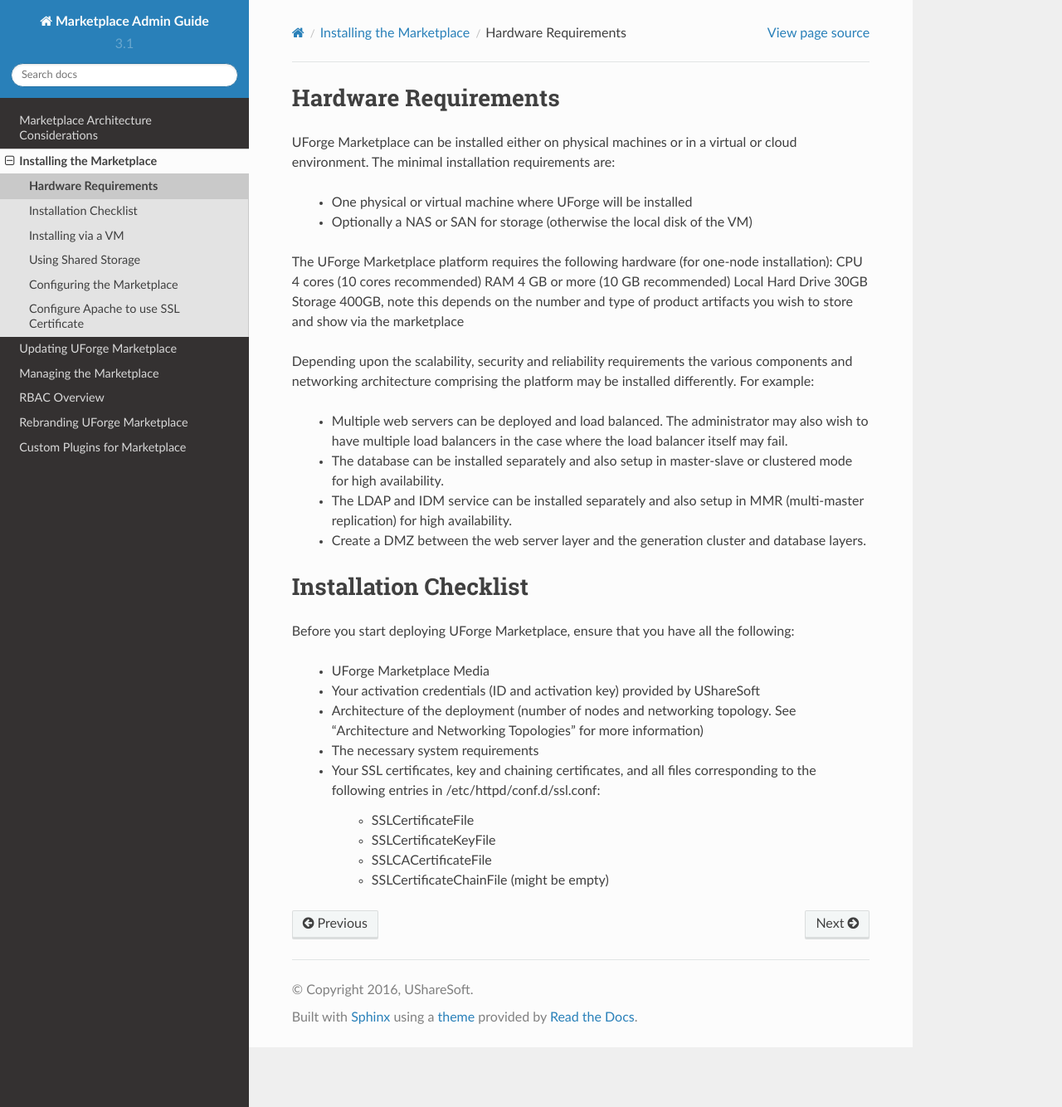
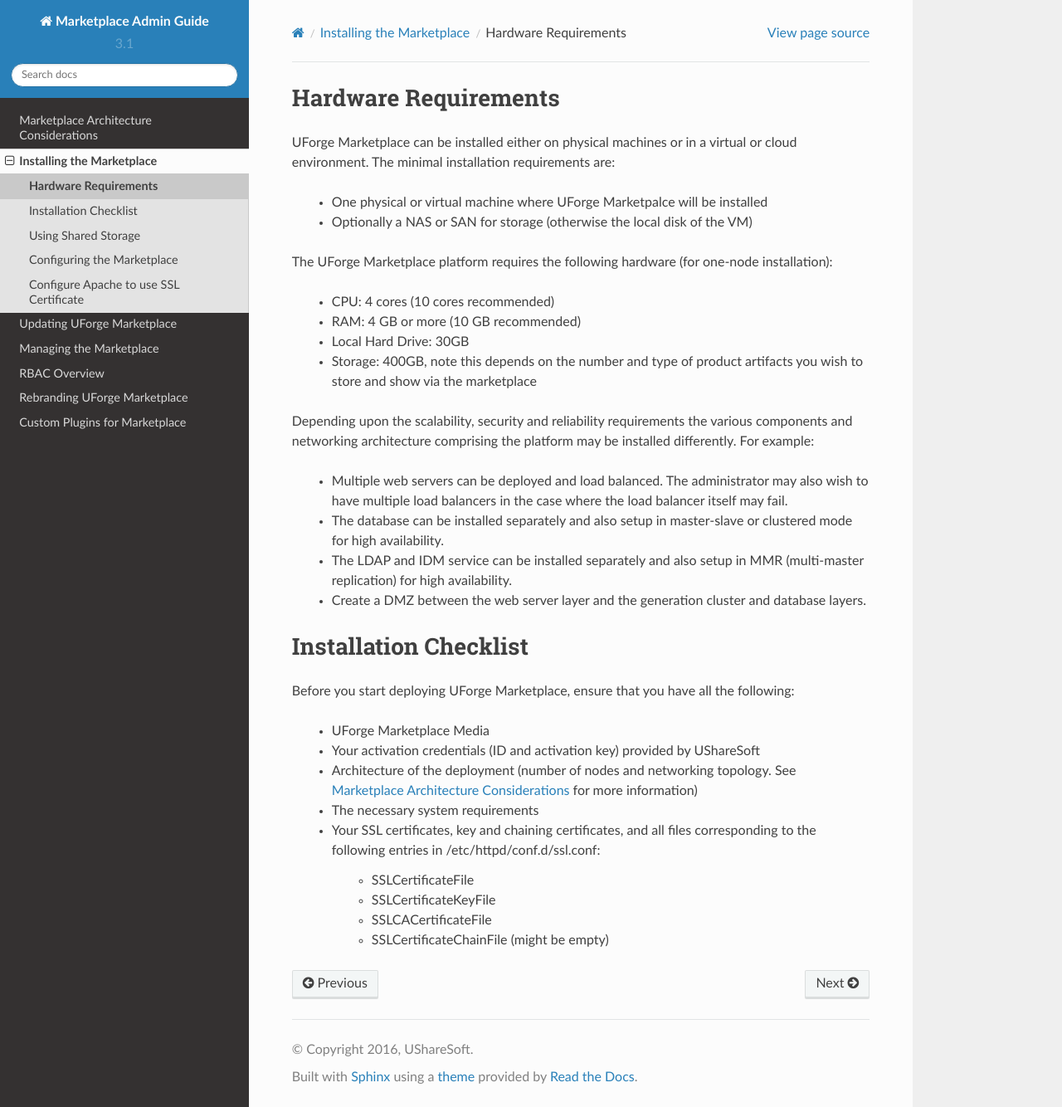
Before and after one commit to usharesoft/marketplace-docs, a Sphinx documentation site: the page built from admin/en/source/pages/install/requirements.rst, in a window 1280 px wide and 1334 px high. Shown: the whole window at 83% size. Built offline with Sphinx 7.4.7 and the Read the Docs theme 2.0.0, drawn with Linux system fonts in a browser that asks for light colours.

Commit message:
modify install following info from Thomas, rm VM install

```diff
--- a/admin/en/source/pages/install/requirements.rst
+++ b/admin/en/source/pages/install/requirements.rst
@@ -7,18 +7,15 @@
 
 UForge Marketplace can be installed either on physical machines or in a virtual or cloud environment.  The minimal installation requirements are:
 
-	* One physical or virtual machine where UForge will be installed
+	* One physical or virtual machine where UForge Marketpalce will be installed
 	* Optionally a NAS or SAN for storage (otherwise the local disk of the VM)
 
 The UForge Marketplace platform requires the following hardware (for one-node installation):
-CPU
-4 cores (10 cores recommended)
-RAM
-4 GB or more  (10 GB recommended)
-Local Hard Drive
-30GB
-Storage
-400GB, note this depends on the number and type of product artifacts you wish to store and show via the marketplace
+
+	* CPU: 4 cores (10 cores recommended)
+	* RAM: 4 GB or more  (10 GB recommended)
+	* Local Hard Drive: 30GB
+	* Storage: 400GB, note this depends on the number and type of product artifacts you wish to store and show via the marketplace
 
 Depending upon the scalability, security and reliability requirements the various components and networking architecture comprising the platform may be installed differently.  For example:
 
@@ -34,7 +31,7 @@
 
 	* UForge Marketplace Media
 	* Your activation credentials (ID and activation key) provided by UShareSoft
-	* Architecture of the deployment (number of nodes and networking topology. See “Architecture and Networking Topologies” for more information)
+	* Architecture of the deployment (number of nodes and networking topology. See :ref:`mp-architecture` for more information)
 	* The necessary system requirements
 	* Your SSL certificates, key and chaining certificates, and all files corresponding to the following entries in /etc/httpd/conf.d/ssl.conf:
 
```
Also changed, not shown: admin/en/source/pages/install/install.rst (+3 -10 lines), admin/en/source/pages/install/shared-storage.rst (renamed from admin/en/source/pages/install/install-steps.rst, +0 -20 lines).
